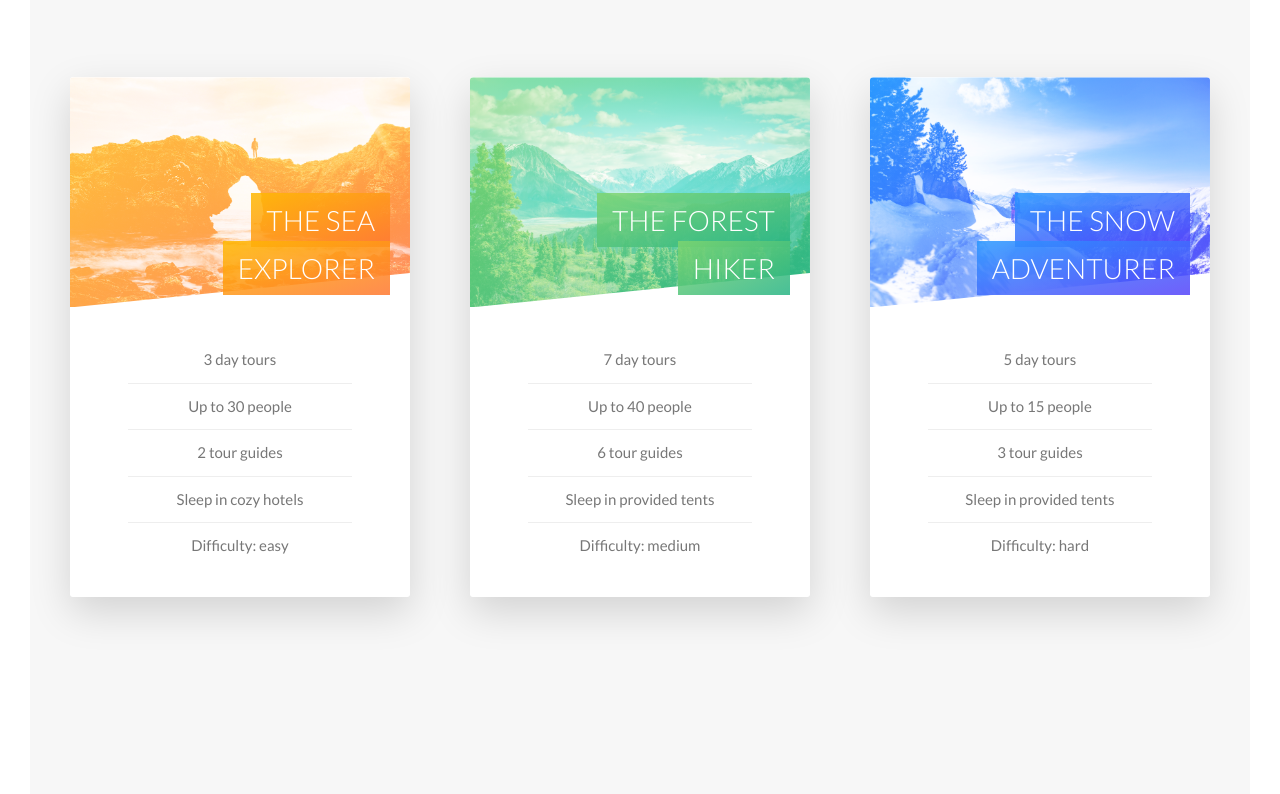
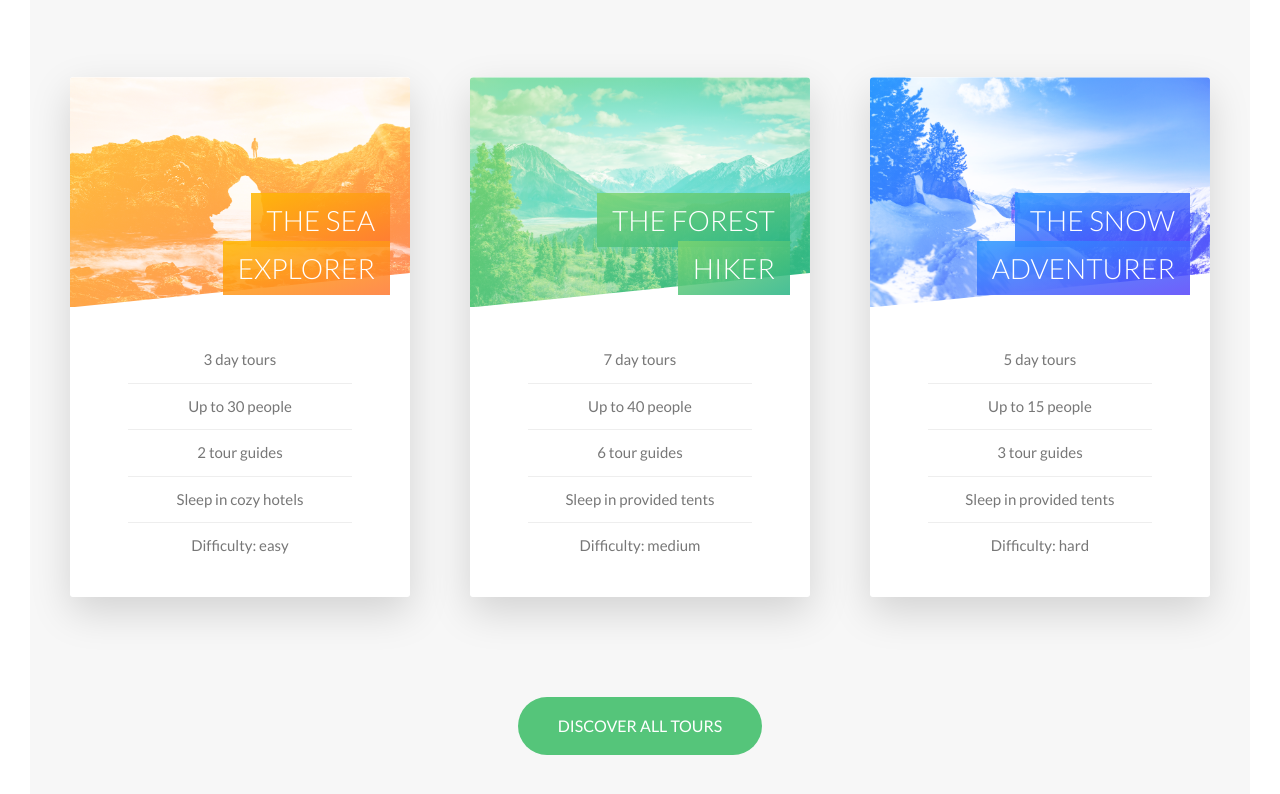
Before and after one commit to MohamedAminebenhmida/Natours, a website: page index.html in a window 1280 px wide. Shown: the part 2500-3294 px from the top of the page. Drawn offline with Linux system fonts and the light colour scheme.

Commit message:
card section final

```diff
--- a/index.html
+++ b/index.html
@@ -202,7 +202,9 @@
         </div>
       </div>
     </div>
-
+    <div class="u-center-text u-margin-top-huge">
+      <a href="#" class="btn btn--green">Discover all tours</a>
+    </div>
     </section>
   </main>
   <!---
--- a/sass/base/_utilities.scss
+++ b/sass/base/_utilities.scss
@@ -10,3 +10,9 @@
 .u-margin-bottom-small {
     margin-bottom: 1.5rem;
 }
+.u-margin-top-big {
+    margin-top: 1.5rem;
+}
+.u-margin-top-huge {
+    margin-top: 10rem;
+}
--- a/sass/components/_button.scss
+++ b/sass/components/_button.scss
@@ -36,6 +36,14 @@
             background-color: $color-white;
         }
     }
+    &--green {
+            background-color: $color-primary;
+            color: $color-white;
+
+            &::after {
+                background-color: $color-white;
+            }
+        }
 
     &::after {
         content: "";
--- a/sass/pages/_home.scss
+++ b/sass/pages/_home.scss
@@ -15,6 +15,6 @@
 }
 .section-tours {
     background-color: $color-grey-light-1;
-    padding: 25rem 0 50rem 0;
+    padding: 25rem 0 15rem 0;
     margin-top: -10rem;
 }
```
Also changed, not shown: css/style.css.
